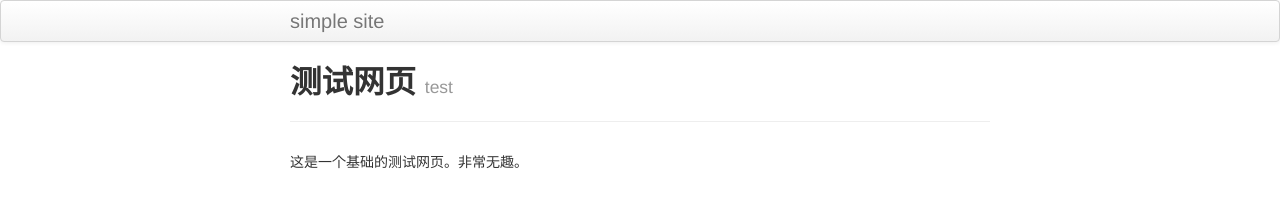
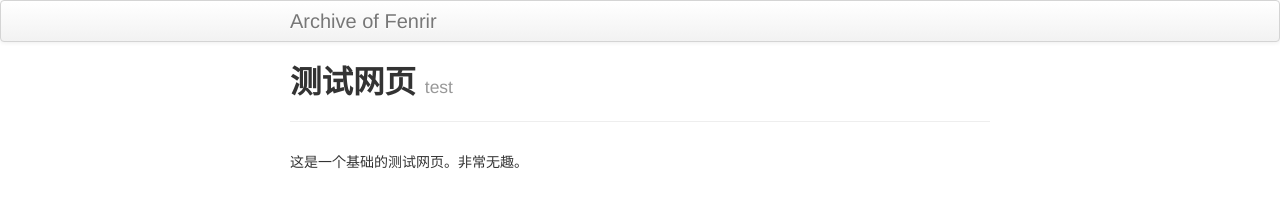
Before and after one commit to fenrir-lin/ArchiveOfFenrir, a Jekyll site: the page built from index.md, in a window 1280 px wide. Shown: the top 203 px of the page. Built offline with Jekyll 4.4.1, drawn with Linux system fonts in a browser that asks for light colours.

Commit message:
updated config

```diff
--- a/_config.yml
+++ b/_config.yml
@@ -8,16 +8,16 @@ highlighter: rouge
 # Themes are encouraged to use these universal variables
 # so be sure to set them if your theme uses them.
 #
-title : simple site
+title : Archive of Fenrir
 author :
-  name : Karl Broman
-  email : kbroman@gmail.com
-  github : kbroman
-  twitter : kwbroman
-  feedburner : nil
+  name : Fenrir Lin
+  email : linzifan97@gmail.com
+  github : fenrir-lin
+  twitter :
+  feedburner :
 
 # NOTE: Replacing this next line with your own URL
-production_url : https://kbroman.github.io/simple_site
+production_url : https://fenrir-lin.github.io/ArchiveOfFenrir/
 
 # Tell Github to use the kramdown markdown interpreter
 # (see https://help.github.com/articles/migrating-your-pages-site-from-maruku)
@@ -52,7 +52,7 @@ JB :
   #     This means always setting the protocol (http|https) or prefixing with "/"
   #
   # NOTE: Replace this next line with your own URL, likely with username.github.io
-  BASE_PATH : https://kbroman.org/simple_site
+  BASE_PATH : https://fenrir-lin.github.io/ArchiveOfFenrir/
 
   # By default, the asset_path is automatically defined relative to BASE_PATH plus the enabled theme.
   # ex: [BASE_PATH]/assets/themes/[THEME-NAME]
```
